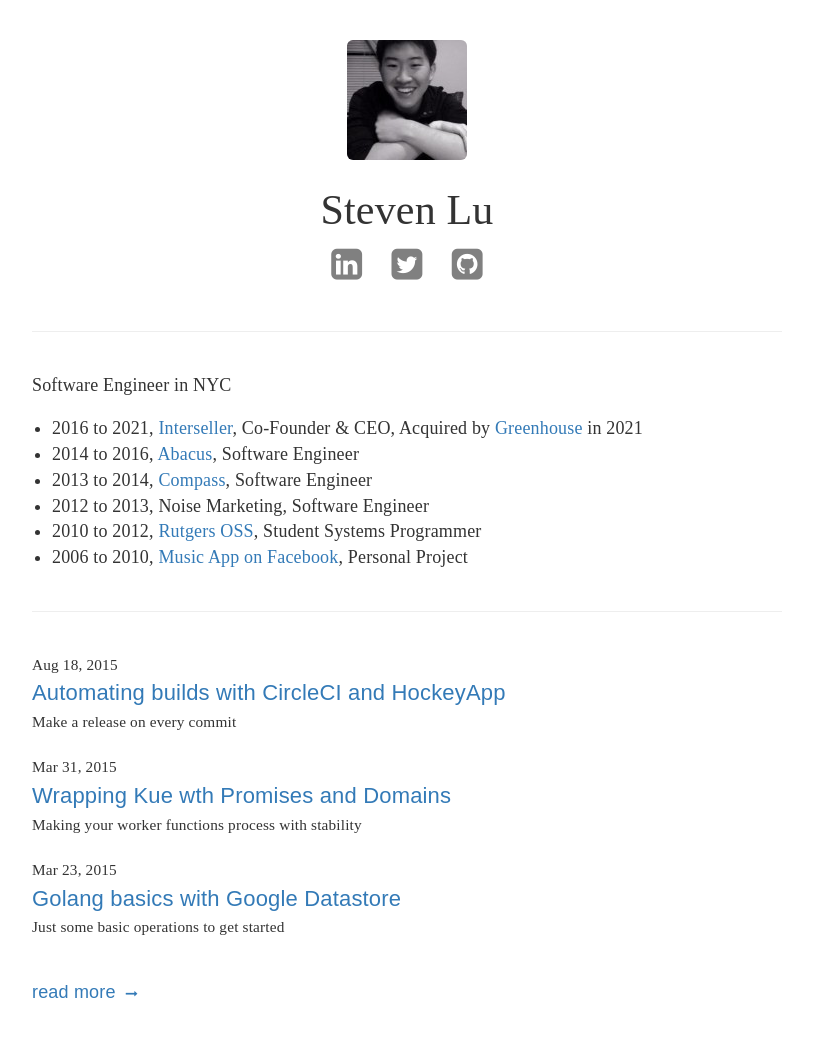
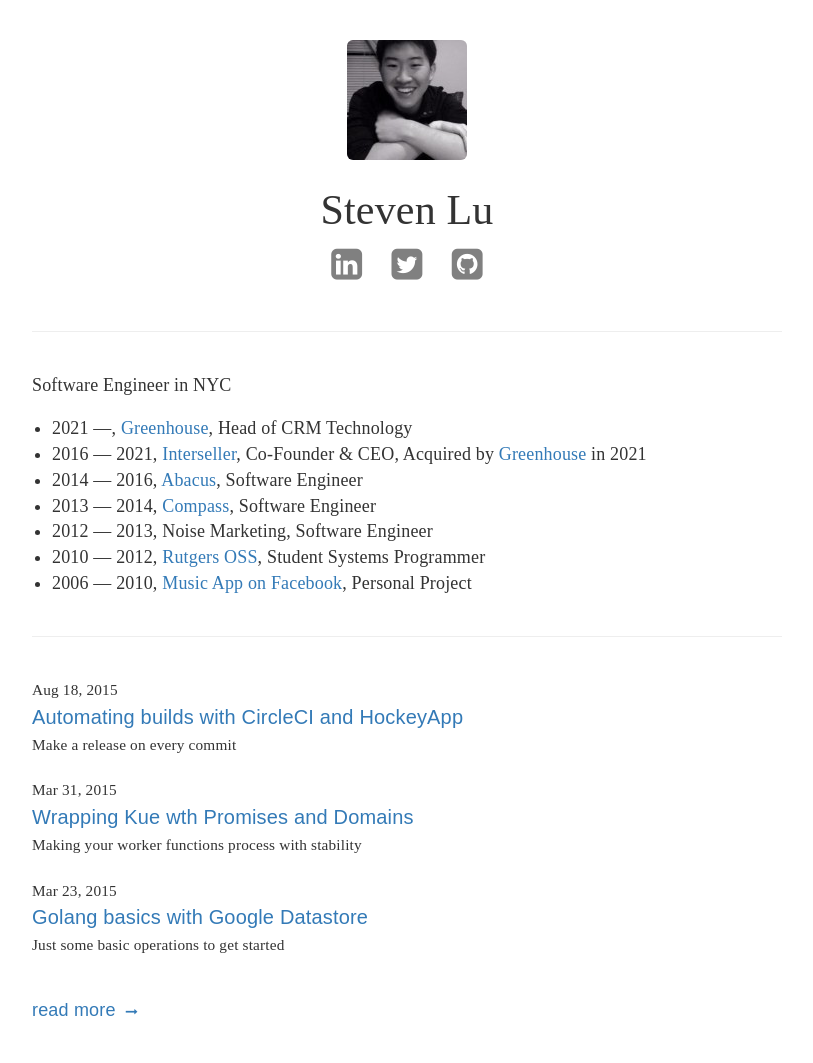
Before and after one commit to sjlu/sjlu.github.io, a Jekyll site: the page built from index.html, in a window 1280 px wide. Shown: the whole page, without its empty margins (233-1046 px from the left). Built offline with Jekyll 4.4.1, drawn with Linux system fonts in a browser that asks for light colours; nearby versions of some CDN libraries.

Commit message:
More updates

```diff
--- a/_includes/about.md
+++ b/_includes/about.md
@@ -1,8 +1,9 @@
 Software Engineer in NYC
 
-* 2016 to 2021, [Interseller](https://www.interseller.io), Co-Founder & CEO, Acquired by [Greenhouse](https://greenhouse.com) in 2021
-* 2014 to 2016, [Abacus](https://abacus.com), Software Engineer
-* 2013 to 2014, [Compass](https://compass.com), Software Engineer
-* 2012 to 2013, Noise Marketing, Software Engineer
-* 2010 to 2012, [Rutgers OSS](https://oss.rutgers.edu), Student Systems Programmer
-* 2006 to 2010, [Music App on Facebook](https://github.com/sjlu/fb-music-app), Personal Project
+* 2021 &mdash;, [Greenhouse](https://greenhouse.com), Head of CRM Technology
+* 2016 &mdash; 2021, [Interseller](https://www.interseller.io), Co-Founder & CEO, Acquired by [Greenhouse](https://greenhouse.com) in 2021
+* 2014 &mdash; 2016, [Abacus](https://abacus.com), Software Engineer
+* 2013 &mdash; 2014, [Compass](https://compass.com), Software Engineer
+* 2012 &mdash; 2013, Noise Marketing, Software Engineer
+* 2010 &mdash; 2012, [Rutgers OSS](https://oss.rutgers.edu), Student Systems Programmer
+* 2006 &mdash; 2010, [Music App on Facebook](/projects/music), Personal Project
--- a/css/main.scss
+++ b/css/main.scss
@@ -212,7 +212,7 @@
 
     .title {
       font-family: "freight-sans-pro", sans-serif;
-      font-size: 22px;
+      font-size: 20px;
       font-weight: 400;
     }
 
@@ -272,7 +272,7 @@
         color: gray;
         margin-bottom: 0;
         font-weight: 300;
-        font-size: 19px;
+        font-size: 18px;
       }
     }
   }
```
Also changed, not shown: projects/music/index.md (+0 -2 lines).
